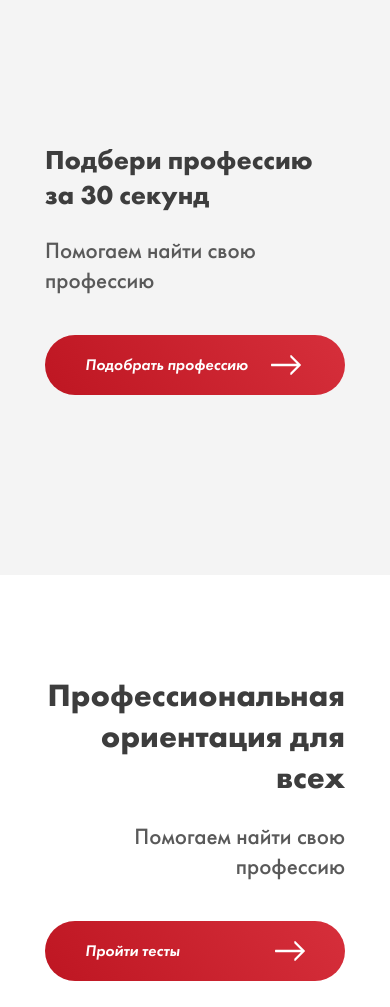
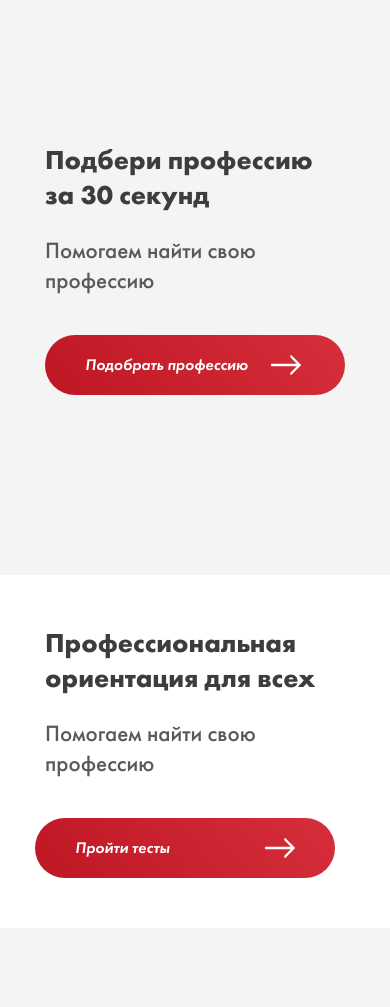
Before and after one commit to EdgarGyumri/VgPorail, a website: page index-1.html in a window 390 px wide. Shown: the part 93-1100 px from the top of the page. Drawn offline with Linux system fonts and the light colour scheme; files whose address does not match are found by name.

Commit message:
thirteenth commit

```diff
--- a/scss/media.scss
+++ b/scss/media.scss
@@ -11,6 +11,9 @@
 			&__item:last-child{
 				width: 600px;
 			}
+			&__img{
+				display: none;
+			}
 		}
 	}
 	.orientation{
@@ -18,6 +21,9 @@
 			&__item:first-child{
 				width: 600px;
 			}
+		}
+		&__img{
+			width: 700px;
 		}
 	}
 }
@@ -58,10 +64,8 @@
 	}
 	.orientation{
 		&-block{
-			&__item:first-child{
-				width: 400px;
-			}
 			&__item:last-child{
+				right: 10%;
 				h1{
 					text-align: right;
 					font-size: 45px;
@@ -75,7 +79,7 @@
 			}
 		}
 		&__img{
-			width: 550px;
+			width: 500px;
 		}
 	}
 	.youtube{
@@ -260,6 +264,7 @@
 			}
 			&__item:last-child{
 				text-align: right;
+				right: 5%;
 				a{
 					position: absolute;
 					right: 0;
@@ -430,6 +435,13 @@
 			}
 		}
 	}
+	.orientation{
+		&-block{
+			&__item:last-child h1{
+				padding-top: 80px;
+			}
+		}
+	}
 	.why{
 		&__title{
 			margin-bottom: 70px;
@@ -473,6 +485,9 @@
 	}
 	.prof{
 		&-block{
+			&__item{
+				margin-left: -40px;
+			}
 			&__title{
 				display: inline;
 				font-size: 35px;
@@ -481,6 +496,10 @@
 	}
 	.orientation{
 		&-block{
+			&__item:last-child{
+				right: 0%;
+				padding-top: 80px;
+			}
 			&__item:last-child h1{
 				font-size: 35px;
 			}
@@ -709,7 +728,10 @@
 	}
 	.orientation{
 		&-block{
+			left: 15%;
 			&__item:last-child{
+				padding-top: 150px;
+				right: 0;
 				h1{
 					font-size: 32px;
 				}
@@ -727,6 +749,9 @@
 @media screen and (max-width: 410px) {
 	.prof{
 		&-block{
+			&__item:first-child{
+				margin-left: 0px;
+			}
 			&__item{
 				a{
 					height: 60px;
@@ -738,7 +763,31 @@
 		}
 	}
 	.orientation{
+		padding: 50px 0px;
+		.container{
+			margin: 0;
+		}
 		&-block{
+			&__item:first-child{
+				position: static;
+			}
+			&__item:last-child{
+				text-align: left;
+				position: static;
+				padding-top: 0;
+				p{
+					text-align: left;
+					width: 300px;
+				}
+				a{
+					position: static;
+					margin-left: -10px;
+				}
+				h1{
+					padding-top: 0;
+					font-size: 27px;
+				}
+			}
 			&__item{
 				a{
 					justify-content: space-between;
@@ -747,6 +796,9 @@
 						font-size: 16px;
 					}
 				}
+			}
+			&__item:last-child{
+				width: 340px;
 			}
 		}
 	}
--- a/scss/style.scss
+++ b/scss/style.scss
@@ -629,21 +629,19 @@ body{
 }
 
 .orientation{
-	padding: 205px 0px 180px;
+	padding: 305px 0px;
 	position: relative;
 	background: #ffffff;
 	&-block{
 		display: flex;
-		justify-content: end;
 		align-items: center;
 		&__item:first-child{
 			position: absolute;
 			left: 0;
 		}
 		&__item:last-child{
-			// display: flex;
-			// flex-direction: column;
-			// justify-content: end;
+			position: absolute;
+			right: 10%;
 		}
 	}
 }
```
Also changed, not shown: css/media.css, css/style.css.
